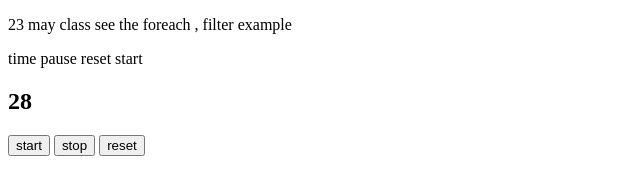
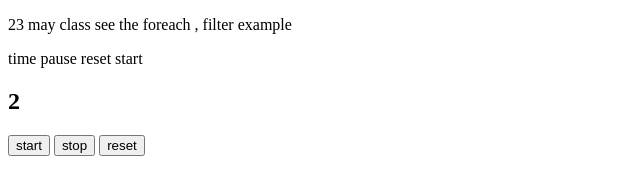
Before and after one commit to Sanpreet0415/async-settimeout-23-may, a plain HTML site: page index.html in a window 1280 px wide. Both pictures are taken after a click on the button "start". Shown: the full height of the page, 0-640 px from the left. Drawn offline with Linux system fonts and the light colour scheme.

Commit message:
Update index.html

```diff
--- a/index.html
+++ b/index.html
@@ -60,7 +60,7 @@
         id = setInterval(() => {
           tim++;
           t.textContent = tim;
-        }, 100);
+        }, 1000);
       }else if(cond==="stop"){
         passedtime=tim;
         clearInterval(id)
```
